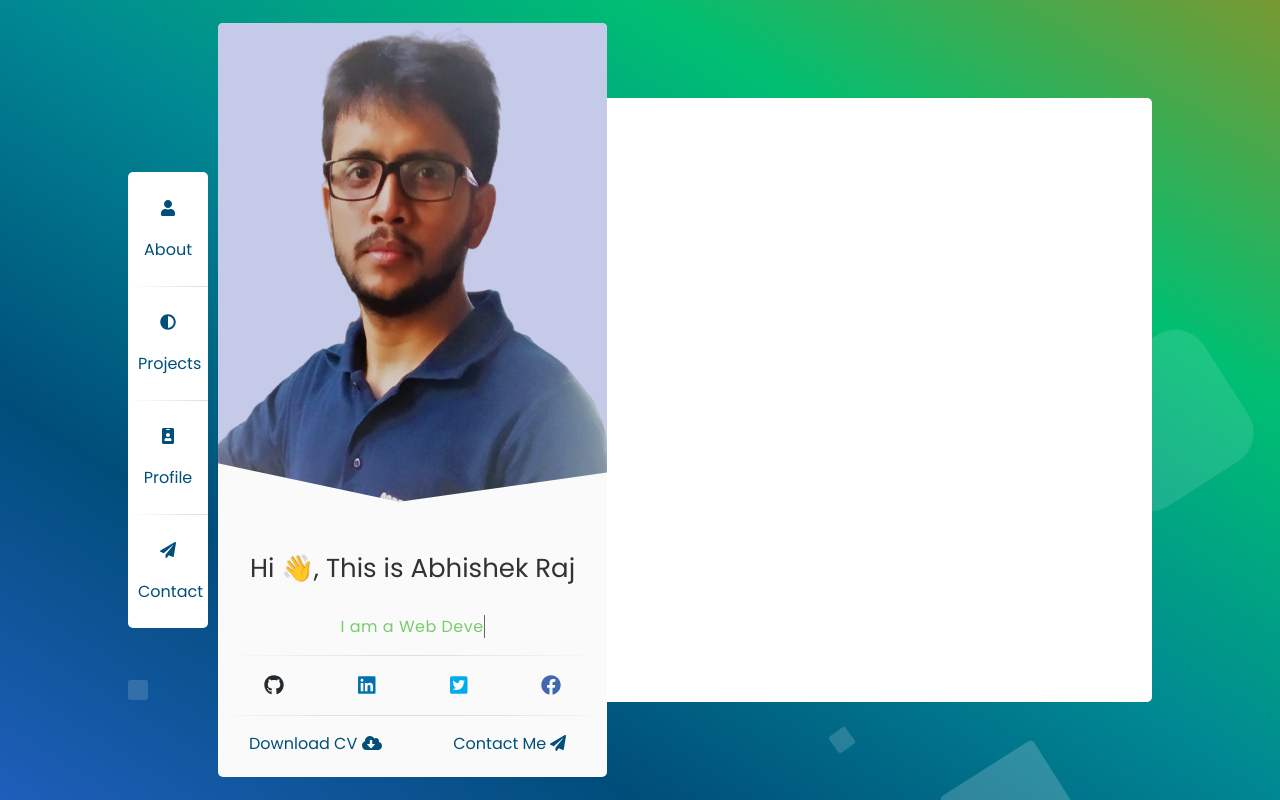
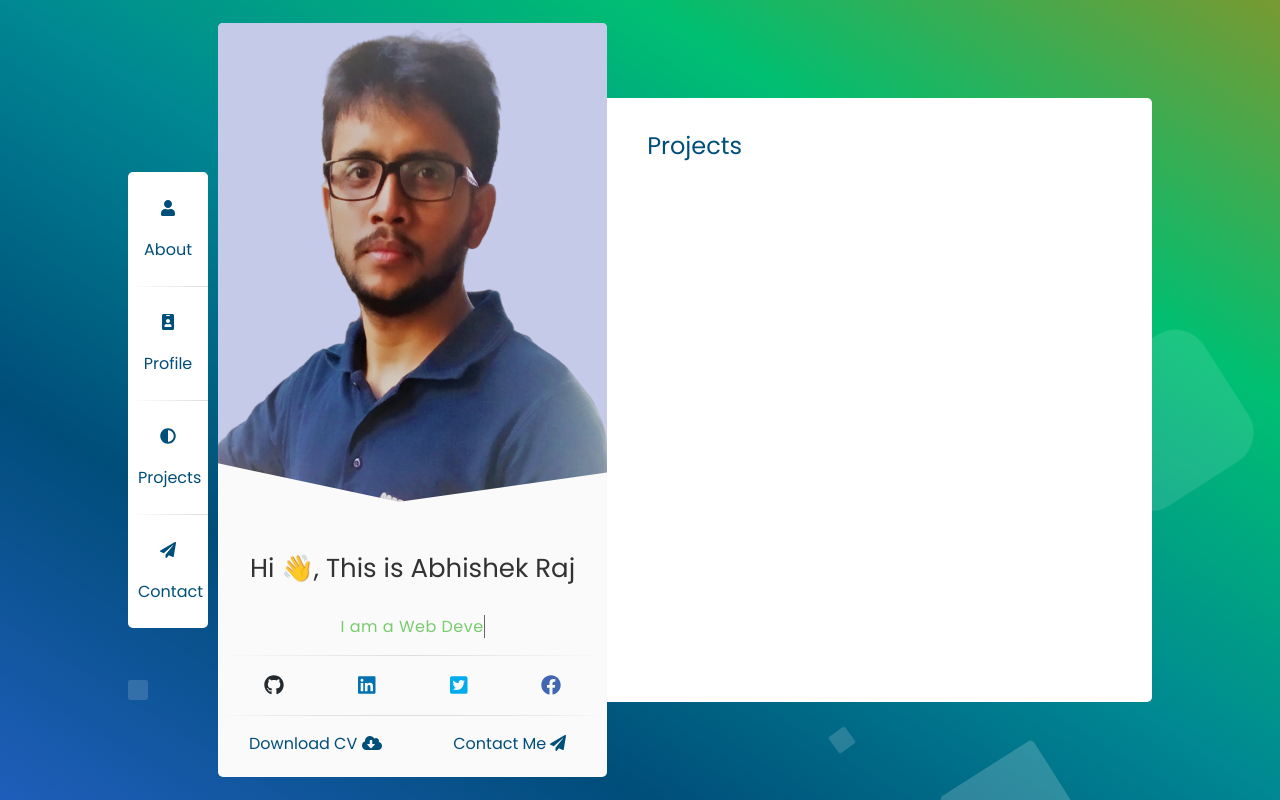
Before and after one commit to codingbyraj/web-resume, a Vue app: page /#/projects in a window 1280 px wide. Built offline with nearby package versions, Linux system fonts and the light colour scheme.

Commit message:
update the routing - replace skills with projects

```diff
--- a/src/components/SideMenu.vue
+++ b/src/components/SideMenu.vue
@@ -10,20 +10,20 @@
         </router-link>
       </li>
       <li class="side-menu">
-        <router-link to="/skills">
-          <div class="menu-icon">
-            <i class="fas fa-adjust"></i>
-          </div>
-          <p class="menu-text">Projects</p>
-        </router-link>
-      </li>
-      <li class="side-menu">
         <router-link to="/profile">
           <div class="menu-icon">
             <i class="fas fa-id-badge"></i>
             <!-- <i class="far fa-id-badge"></i> -->
           </div>
           <p class="menu-text">Profile</p>
+        </router-link>
+      </li>
+      <li class="side-menu">
+        <router-link to="/projects">
+          <div class="menu-icon">
+            <i class="fas fa-adjust"></i>
+          </div>
+          <p class="menu-text">Projects</p>
         </router-link>
       </li>
       <li class="side-menu">
--- a/src/router.js
+++ b/src/router.js
@@ -1,7 +1,7 @@
 import Vue from 'vue';
 import Router from 'vue-router';
 import AboutMe from './views/AboutMe.vue';
-import Skills from './views/Skills.vue';
+import Projects from './views/Projects.vue';
 import Profile from './views/Profile.vue';
 import Contact from './views/Contact.vue';
 
@@ -15,9 +15,9 @@ export default new Router({
             component: AboutMe
         },
         {
-            path: "/skills",
-            name: "skills",
-            component: Skills
+            path: "/projects",
+            name: "projects",
+            component: Projects
         },
         {
             path: "/profile",
@@ -28,6 +28,10 @@ export default new Router({
             path: "/contact",
             name: "contact",
             component: Contact
+        },
+        {
+            path: "*",
+            component: AboutMe
         }
     ]
 });
--- a/src/views/Skills.vue
+++ b/src/views/Projects.vue
@@ -1,11 +1,11 @@
 <template>
   <div class="section-details">
-    <h2 class="section-heading">Skills</h2>
+    <h2 class="section-heading">Projects</h2>
   </div>
 </template>
 <script>
 export default {
-  name: "Skills",
+  name: "Projects",
 };
 </script>
 <style scoped>
```
